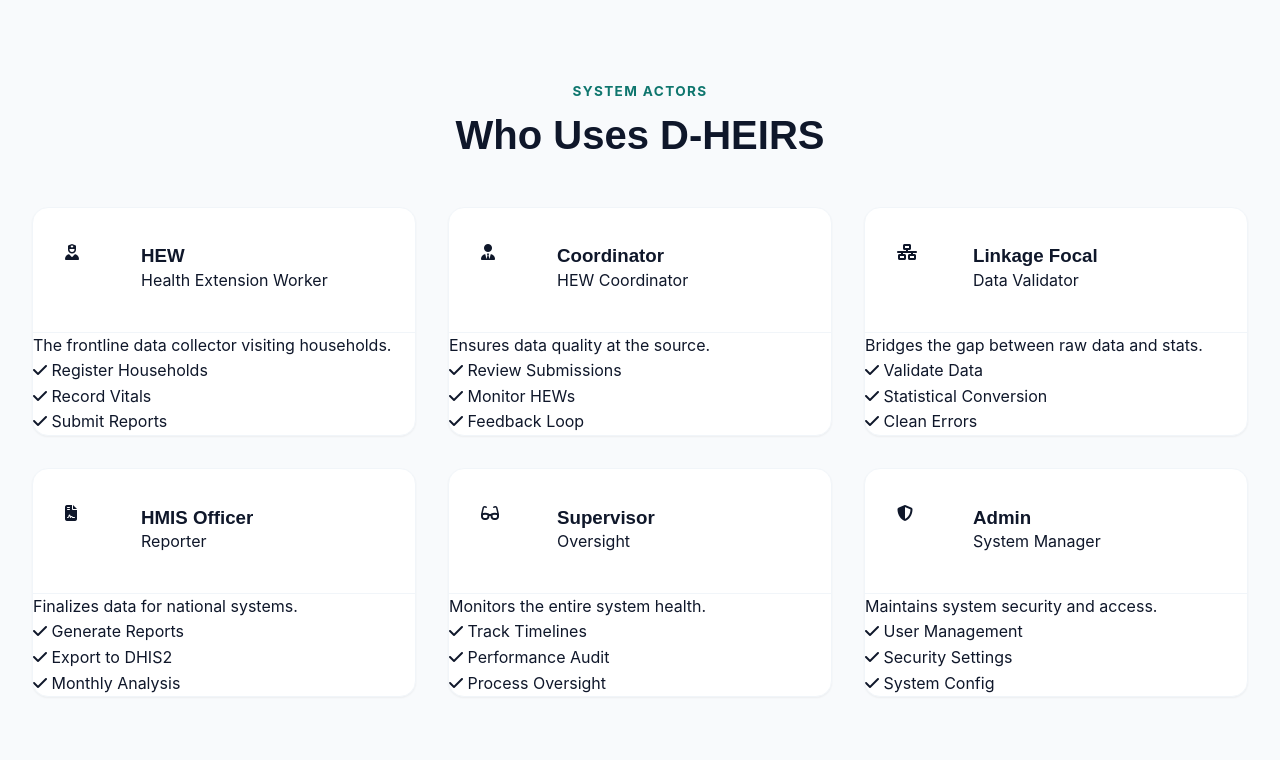
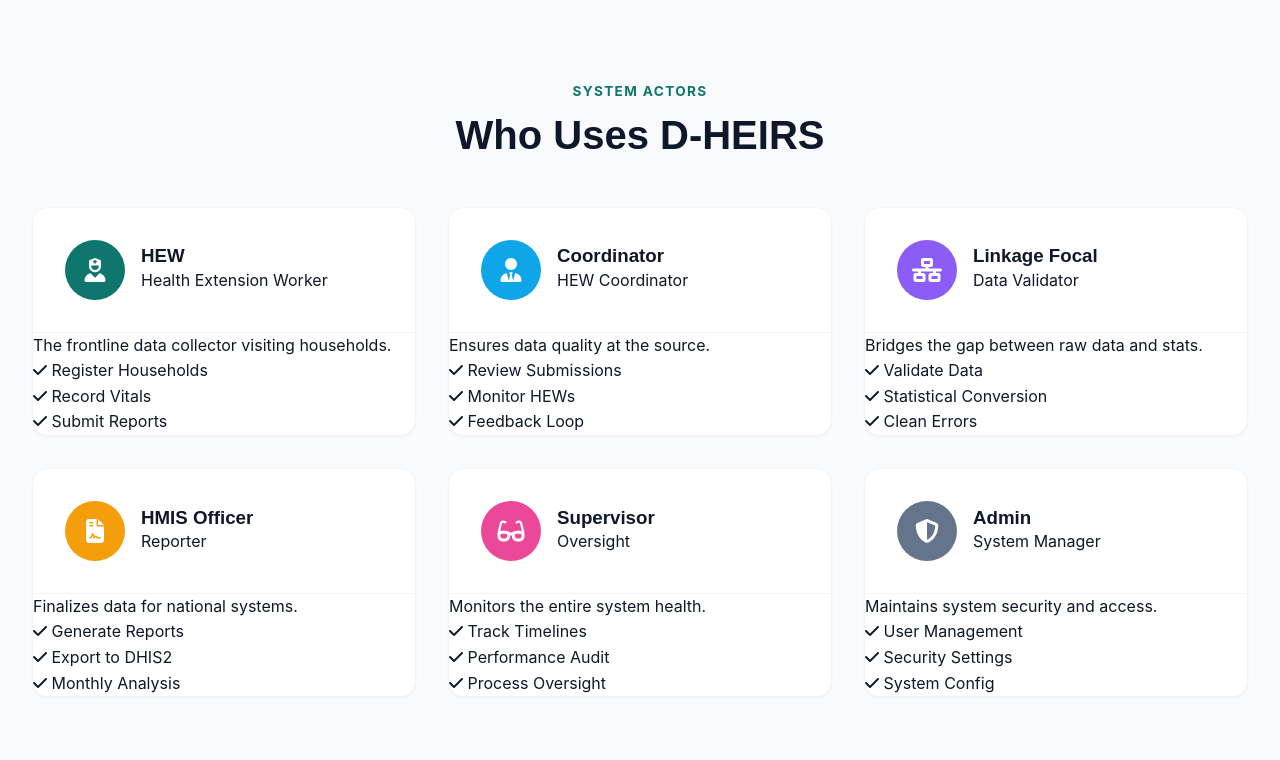
Before and after one commit to Nehimi/D-HIERS, a PHP site: page / in a window 1280 px wide. Shown: the part 2722-3482 px from the top of the page. Run offline with PHP 8.4, Linux system fonts and the light colour scheme.

Commit message:
actor grid-card and avator-circle css added 50%

```diff
--- a/css/index.css
+++ b/css/index.css
@@ -545,7 +545,32 @@
     border-bottom: 1px solid #f1f5f9;
 }
 .avatar-circle{
-    width:60px;
+       width: 60px;
     height: 60px;
     border-radius: 50%;
+    background: var(--primary);
+    color: white;
+    display: flex;
+    align-items: center;
+    justify-content: center;
+    font-size: 1.5rem;
+
 }
+.avatar-circle.color-2 {
+    background: #0ea5e9;
+}
+.avatar-circle.color-3 {
+    background: #8b5cf6;
+}
+
+.avatar-circle.color-4 {
+    background: #f59e0b;
+}
+
+.avatar-circle.color-5 {
+    background: #ec4899;
+}
+
+.avatar-circle.color-6 {
+    background: #64748b;
+}
```
